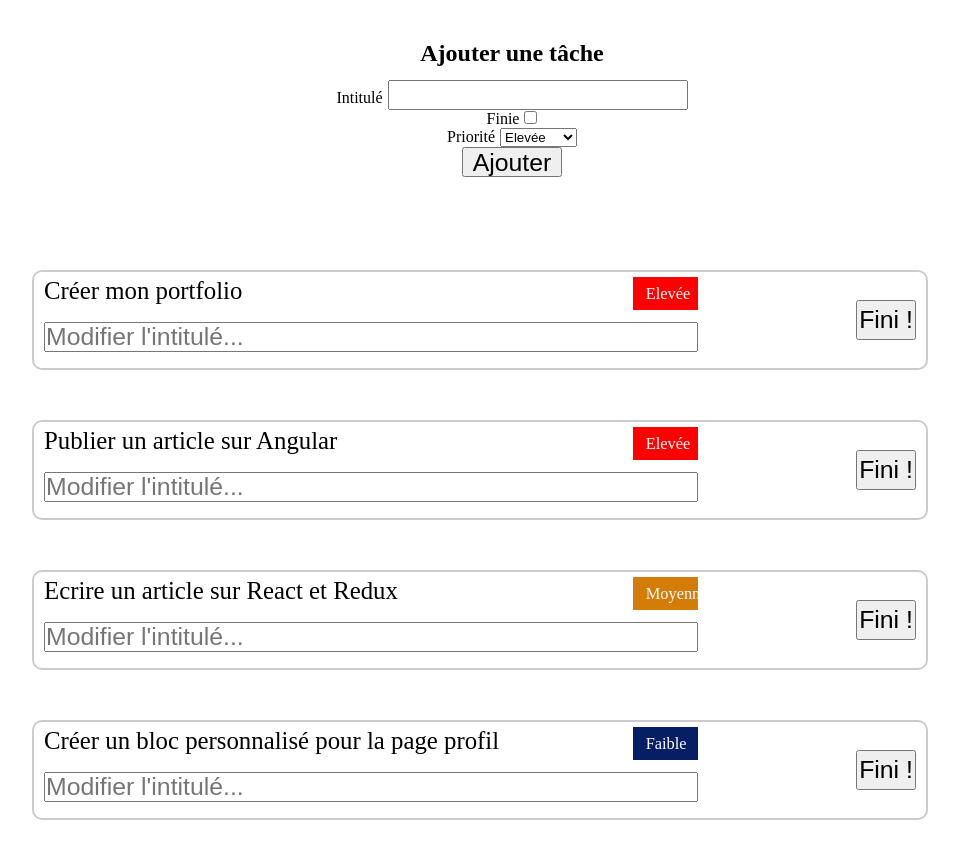
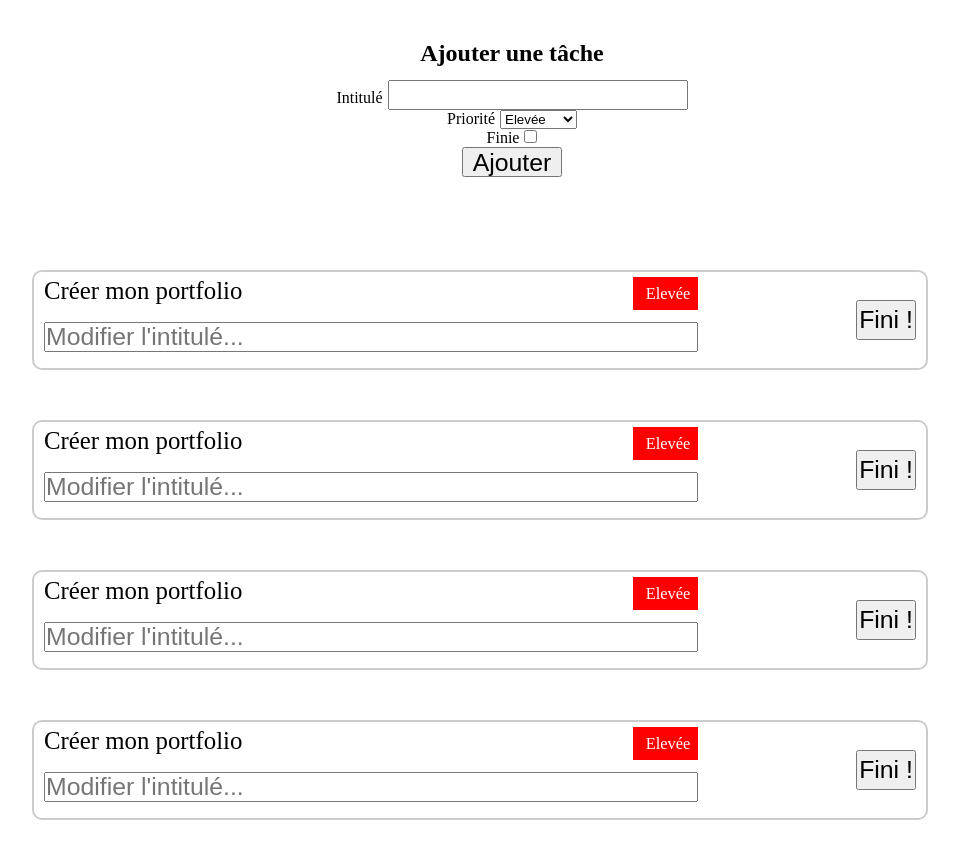
Before and after one commit to ThibaudFournes77/react-to-do-list, a React (Create React App) app: page / in a window 1280 px wide. Shown: the top 858 px of the page, without its empty margins (160-1119 px from the left). Built offline with nearby package versions, Linux system fonts and the light colour scheme.

Commit message:
Division du code en plusieurs composants

```diff
--- a/src/App.js
+++ b/src/App.js
@@ -1,64 +1,12 @@
 import React from 'react';
+import Form from './components/Form';
+import TasksList from './components/TasksList';
 
 function App() {
   return (
     <div>
-      <form className="form">
-	    <h2 className="form__title">Ajouter une tâche</h2>
-	    <div className="form__fields">
-		  <div className="form__field">
-		    <label htmlFor="task-libelle" className="form__label">Intitulé</label>
-		    <input type="text" id="task-libelle" className="form__input" />
-		  </div>
-		  <div className="form__field">
-		    <label htmlFor="task-done" className="form__label">Finie</label>
-		    <input type="checkbox" id="task-done" />
-		  </div>
-		  <div className="form__field">
-		    <label htmlFor="task-priority" className="form__label">Priorité</label>
-		    <select id="task-priority">
-			  <option value="high">Elevée</option>
-			  <option value="med">Moyenne</option>
-			  <option value="low">Faible</option>
-		    </select>
-		  </div>
-		<button type="submit" className="form__submit">Ajouter</button>
-	  </div>
-	</form>
-      <ul>
-        <li className="task">
-          <div className="task__content">
-            <p className="task__label">Créer mon portfolio</p>
-            <p className={`task__priority task__priority-high`}>Elevée</p>
-            <input type="text" className="task__input" placeholder="Modifier l'intitulé..." />
-          </div>
-          <button type="button" className="task__button">Fini !</button>
-        </li>
-        <li className="task">
-          <div className="task__content">
-            <p className="task__label">Publier un article sur Angular</p>
-            <p className={`task__priority task__priority-high`}>Elevée</p>
-            <input type="text" className="task__input" placeholder="Modifier l'intitulé..." />
-          </div>
-          <button type="button" className="task__button">Fini !</button>
-        </li>
-        <li className="task">
-          <div className="task__content">
-            <p className="task__label">Ecrire un article sur React et Redux</p>
-            <p className={`task__priority task__priority-med`}>Moyenne</p>
-            <input type="text" className="task__input" placeholder="Modifier l'intitulé..." />
-          </div>
-          <button type="button" className="task__button">Fini !</button>
-        </li>
-        <li className="task">
-          <div className="task__content">
-            <p className="task__label">Créer un bloc personnalisé pour la page profil</p>
-            <p className={`task__priority task__priority-low`}>Faible</p>
-            <input type="text" className="task__input" placeholder="Modifier l'intitulé..." />
-          </div>
-          <button type="button" className="task__button">Fini !</button>
-        </li>
-      </ul>
+      <Form />
+      <TasksList />
     </div>
   );
 }
--- /dev/null
+++ b/src/components/Form.js
@@ -0,0 +1,30 @@
+import React from 'react';
+
+function Form() {
+  return (
+    <form className="form">
+	    <h2 className="form__title">Ajouter une tâche</h2>
+	    <div className="form__fields">
+		  <div className="form__field">
+		    <label htmlFor="task-libelle" className="form__label">Intitulé</label>
+		    <input type="text" id="task-libelle" className="form__input" />
+		  </div>
+		  <div className="form__field">
+		    <label htmlFor="task-priority" className="form__label">Priorité</label>
+		    <select id="task-priority">
+			  <option value="high">Elevée</option>
+			  <option value="med">Moyenne</option>
+			  <option value="low">Faible</option>
+		    </select>
+		  </div>
+		  <div className="form__field">
+		    <label htmlFor="task-done" className="form__label">Finie</label>
+		    <input type="checkbox" id="task-done" />
+		  </div>
+		<button type="submit" className="form__submit">Ajouter</button>
+	  </div>
+	</form>
+  );
+}
+
+export default Form;
--- /dev/null
+++ b/src/components/Task.js
@@ -0,0 +1,16 @@
+import React from 'react';
+
+function Task() {
+  return (
+    <li className="task">
+      <div className="task__content">
+        <p className="task__label">Créer mon portfolio</p>
+		    <p className="task__priority task__priority-high">Elevée</p>
+        <input type="text" className="task__input" placeholder="Modifier l'intitulé..." />
+      </div>
+      <button type="button" className="task__button">Fini !</button>
+    </li>
+  );
+}
+
+export default Task;
--- /dev/null
+++ b/src/components/TasksList.js
@@ -0,0 +1,15 @@
+import React from 'react';
+import Task from './Task';
+
+function TasksList() {
+  return (
+    <ul>
+      <Task />
+	    <Task />
+	    <Task />
+	    <Task />
+    </ul>
+  );
+}
+
+export default TasksList;
```
